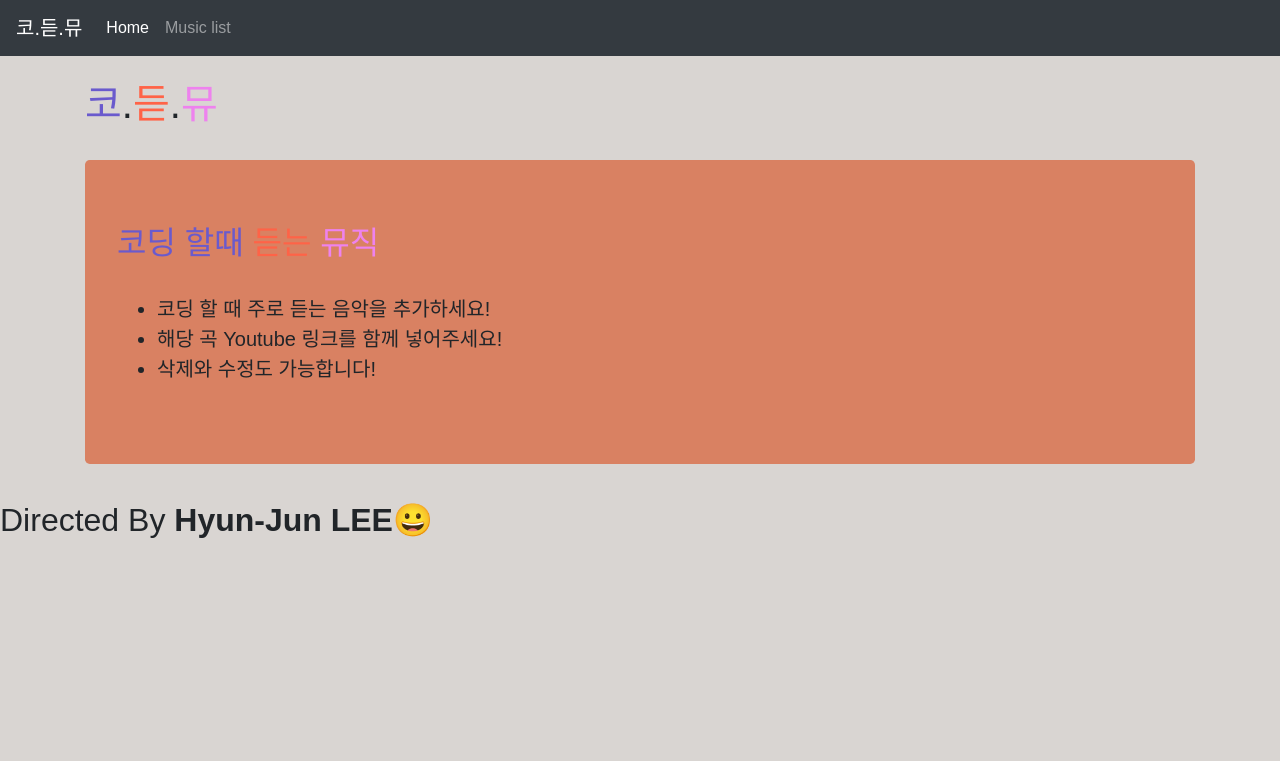
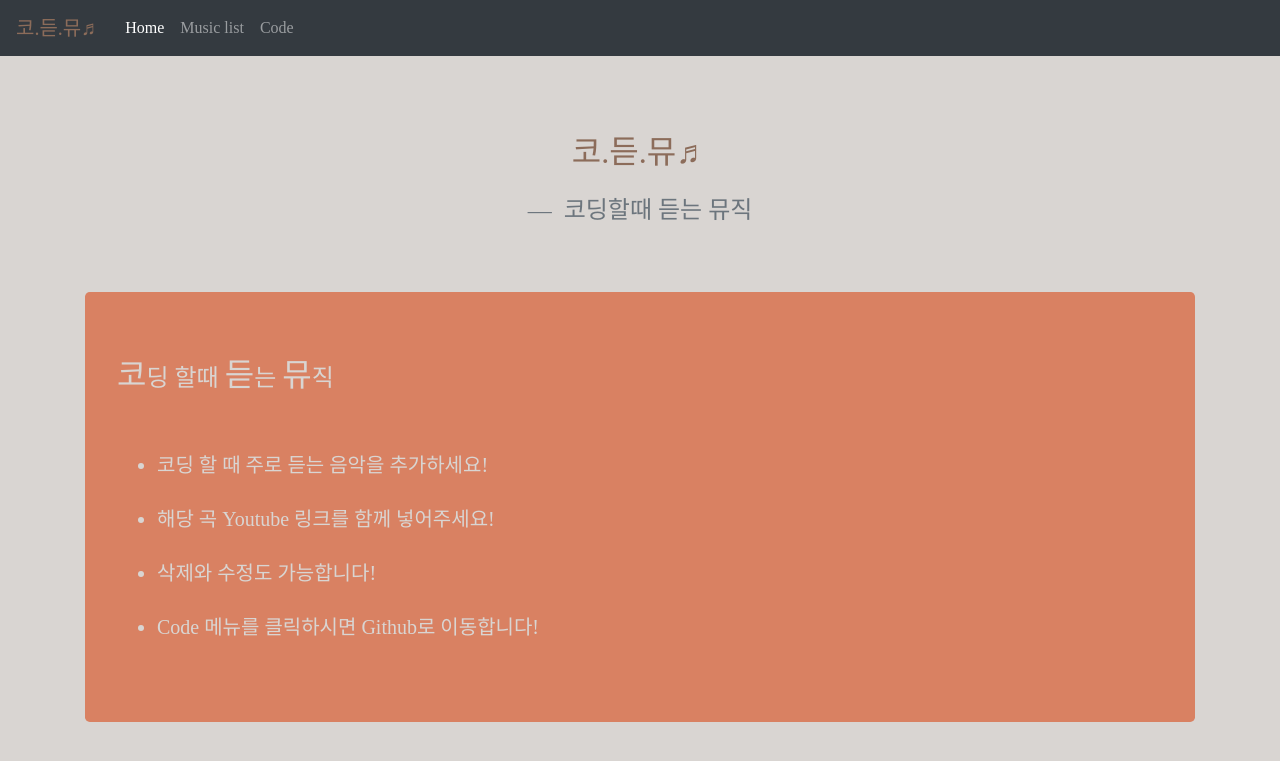
Before and after one commit to Hyun-Jun-Lee/Coding-Music, a Flask app: page / in a window 1280 px wide. Shown: the top 761 px of the page. Run offline with Flask 2, Linux system fonts and the light colour scheme; some libraries are stand-ins or nearby versions; some web fonts are replaced.

Commit message:
메뉴, 폰트, 배경 등 수정

```diff
--- a/templates/base.html
+++ b/templates/base.html
@@ -8,8 +8,9 @@
         integrity="sha384-ggOyR0iXCbMQv3Xipma34MD+dH/1fQ784/j6cY/iJTQUOhcWr7x9JvoRxT2MZw1T" crossorigin="anonymous">
         <link rel="preconnect" href="https://fonts.gstatic.com">
     <link href="https://fonts.googleapis.com/css2?family=Sunflower:wght@300&display=swap" rel="stylesheet">
+    <link rel="stylesheet" href="static/css/main.css" type="text/css">
     <style>
-        * {font-family: 'Sunflower', sans-serif;}
+    body {font-family: 'GyeonggiTitleM';}
     </style>
 {% block head %}
 {% endblock %}
@@ -17,7 +18,7 @@
 
 <body>
     <nav class="navbar navbar-expand-lg navbar-dark bg-dark">
-        <a class="navbar-brand" href="/">코.듣.뮤</a>
+        <a class="navbar-brand" style = 'color:#8C6C5A;' href="/"<strong>코.듣.뮤♬</strong></a>
         <button class="navbar-toggler" type="button" data-toggle="collapse" data-target="#navbarsExample01"
             aria-controls="navbarsExample01" aria-expanded="false" aria-label="Toggle navigation">
             <span class="navbar-toggler-icon"></span>
@@ -31,6 +32,9 @@
                 <li class="nav-item">
                     <a class="nav-link" href="/posts">Music list</a>
                 </li>
+                <li class="nav-item">
+                    <a class="nav-link" href="https://github.com/Hyun-Jun-Lee/Coding-Music">Code</a>
+                </li>
 
 
             </ul>
@@ -42,11 +46,6 @@
 
     </div>
 
-
-    <div class = 'bottom' style = "font-size: 32px;">
-    <link rel="stylesheet" href="static/css/main.css"
-    <p> Directed By <strong>Hyun-Jun LEE</strong>&#128512; </p>
-    </div>
 </body>
 
 </html>
--- a/templates/index.html
+++ b/templates/index.html
@@ -5,19 +5,26 @@
 {% endblock %}
 
 {% block body %}
+<br><br><br>
+<figure class="text-center" >
+    <p style = 'color:#8C6C5A; font-size: 32px;'>코.듣.뮤♬</p>
+  <figcaption class="blockquote-footer" style="font-size: 24px;">
+    코딩할때 듣는 뮤직</cite>
+  </figcaption>
+</figure>
+
 <br>
-<h1><span style = 'color:SlateBlue;'>코</span>.<span style = 'color:Tomato;'>듣</span>.<span style = 'color:Violet
-;'>뮤</span></h1>
 <br>
 <main role="main">
-    <div class="jumbotron">
-        <div class="center">
-            <h2 style = "font-size: 32px;"><span style = 'color:SlateBlue;'>코딩 할때</span> <span style = 'color:Tomato;'>
-            듣는</span> <span style = 'color:Violet;'>뮤직</span></h2></h2><br>
+    <div class="jumbotron" >
+        <div class="center" style="color:#D9D5D2">
+            <h2 style = "font-size: 24px;"><span style = "font-size: 32px;">코</span>딩 할때 <span style = "font-size: 32px;">
+            듣</span>는 <span style = "font-size: 32px;">뮤</span>직</h2></h2><br><br>
                 <ul>
-                    <li style = "font-size: 20px;" >코딩 할 때 주로 듣는 음악을 추가하세요!</li>
-                    <li style = "font-size: 20px;"> 해당 곡 Youtube 링크를 함께 넣어주세요!</li>
-                    <li style = "font-size: 20px;"> 삭제와 수정도 가능합니다!</li>
+                    <li style = "font-size: 20px;" >코딩 할 때 주로 듣는 음악을 추가하세요!</li><br>
+                    <li style = "font-size: 20px;"> 해당 곡 Youtube 링크를 함께 넣어주세요!</li><br>
+                    <li style = "font-size: 20px;"> 삭제와 수정도 가능합니다!</li><br>
+                    <li style = "font-size: 20px;"> Code 메뉴를 클릭하시면 Github로 이동합니다!</li>
 
         </div>
     </div>
--- a/templates/posts.html
+++ b/templates/posts.html
@@ -7,7 +7,7 @@
 {% block body %}
 <br>
 <div>
-<h1 style ="fontsize= 32px">코.듣.뮤</h1>
+<h1 style ="fontsize= 32px; color:#8C6C5A;">코.듣.뮤♬</h1>
 <!-- <a class="btn btn-success float-right" href="/posts/new" >+ New posts</a> -->
 </div>
 
```
Also changed, not shown: templates/edit.html (+4 -5 lines).
